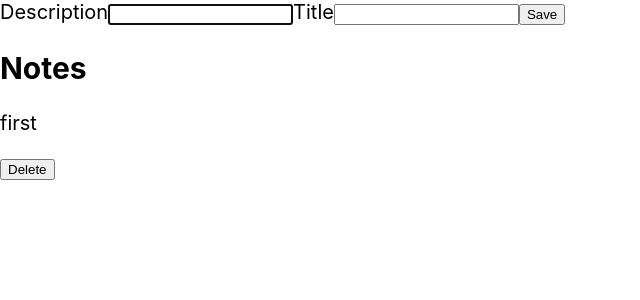
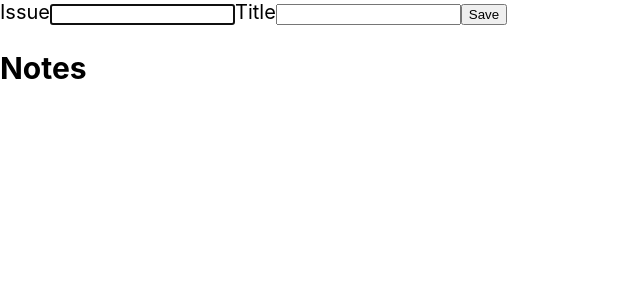
Before and after one commit to amanRecreates/issue-tracking-system, a React (Create React App) app: page / in a window 1280 px wide. Shown: the top 300 px of the page, without its empty margins (0-640 px from the left). Built offline with nearby package versions, Linux system fonts and the light colour scheme; data requests are answered from the project's data file.

Commit message:
added some styling in note cards

```diff
--- a/src/App.js
+++ b/src/App.js
@@ -6,6 +6,8 @@ function App() {
     const [notes, setNotes] = useState(null)
     const [body, setBody] = useState('')
     const [title, setTitle] = useState('')
+    // const [previewImages, setPreviewImages] = useState(null)
+    // const [selectedFiles, setSelectedFiles] = useState(null)
 
     const autofocus = () => {
         document.getElementById('focus-req').focus()
@@ -16,6 +18,7 @@ function App() {
             autofocus()
         }
     }
+
 
     useEffect(() => {
         fetch('http://localhost:8000/notes')
@@ -69,20 +72,39 @@ function App() {
         })
     }
 
+    // const handleSelectedFiles = (e) => {
+    //     let images = []
+
+    //     for(let i=0; i<e.target.files.length; i++) {
+    //         images.push(URL.createObjectURL(e.target.files[i]))
+    //     }
+
+    //     setSelectedFiles(e.target.files)
+    //     setPreviewImages(images)
+    // }
+
     return (
         <div className={style.app}>
             <form onSubmit={handleSubmitForm}>
-                <label>Description</label>
+                <label>Issue</label>
                 <input id="focus-req" required type="text" value={body} onChange={(e) => setBody(e.target.value)}></input>
                 <label>Title</label>
                 <input type="text" value={title} onChange={(e) => setTitle(e.target.value)}></input>
                 <button>Save</button>
             </form>
-            <div className={style.notes}>
+
+            {/* <form>
+                <input type="file" multiple accept="image/*" onChange={handleSelectedFiles}></input>
+            </form>
+            { previewImages && previewImages.map((img, i) => {
+                return <img className={style.preview} src={img} key={i} />
+            })} */}
+
+            <div>
                 <h2>Notes</h2>
                 {notes && notes.map(note => {
                     return (
-                        <div key={note.id}>
+                        <div className={style.notes} key={note.id}>
                             <h2>{note.title}</h2>
                             <p>{note.body}</p>
                             <button onClick={() => handleDelete(note.id)}>Delete</button>
--- a/src/App.module.scss
+++ b/src/App.module.scss
@@ -1,3 +1,22 @@
+button {
+    cursor: pointer;
+}
+
 .app {
     font-size: 20px;
 }
+
+.notes {
+    background-color: #ddd;
+    margin: 16px;
+    padding: 16px;
+
+    &:hover {
+        background-color: #eee;
+    }
+}
+
+.preview {
+    width: 200px;
+    height: auto;
+}
--- a/src/data/db.json
+++ b/src/data/db.json
@@ -1,8 +1,4 @@
 {
   "notes": [
-    {
-      "body": "first",
-      "id": 1
-    }
   ]
 }
```
